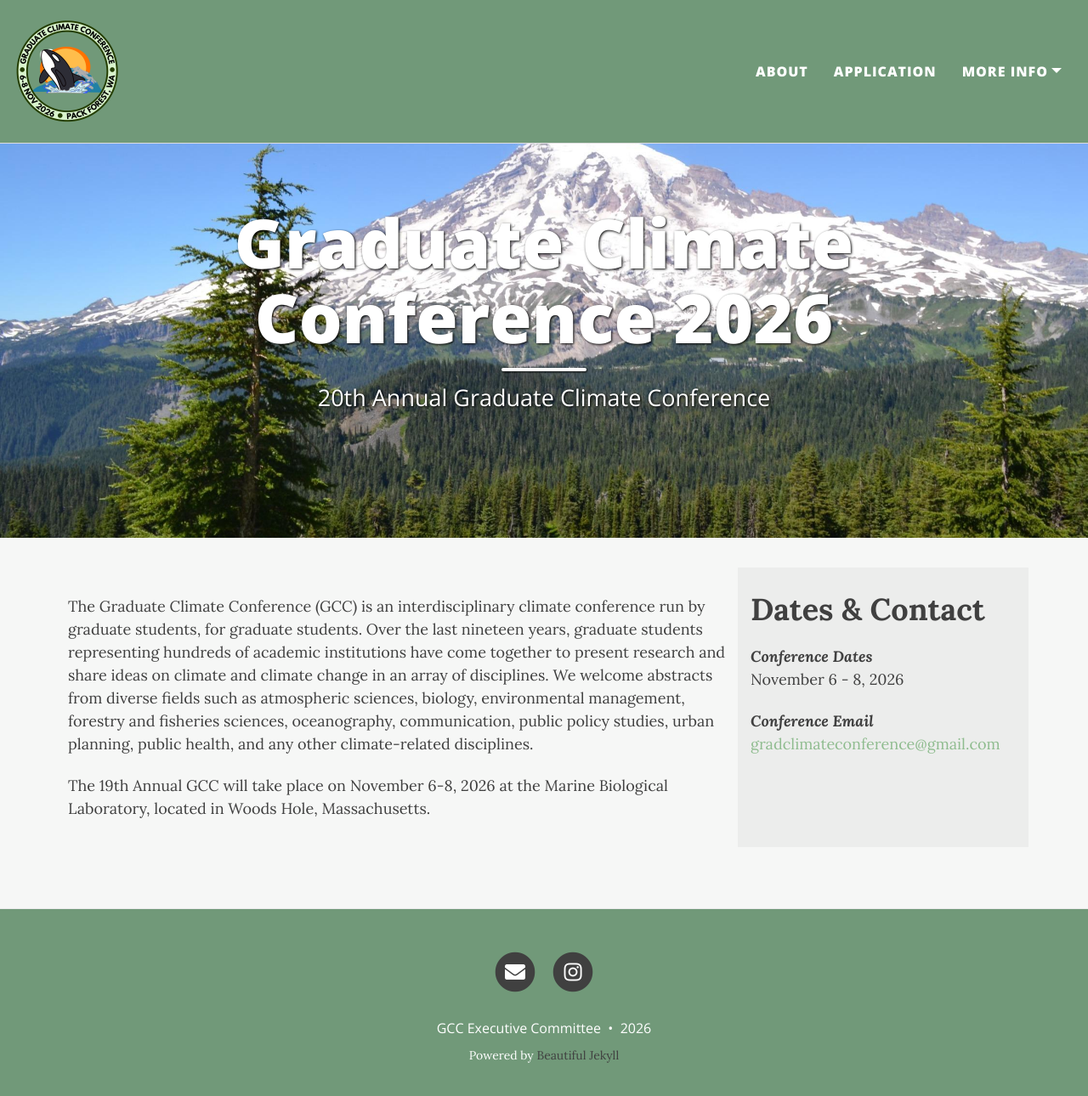
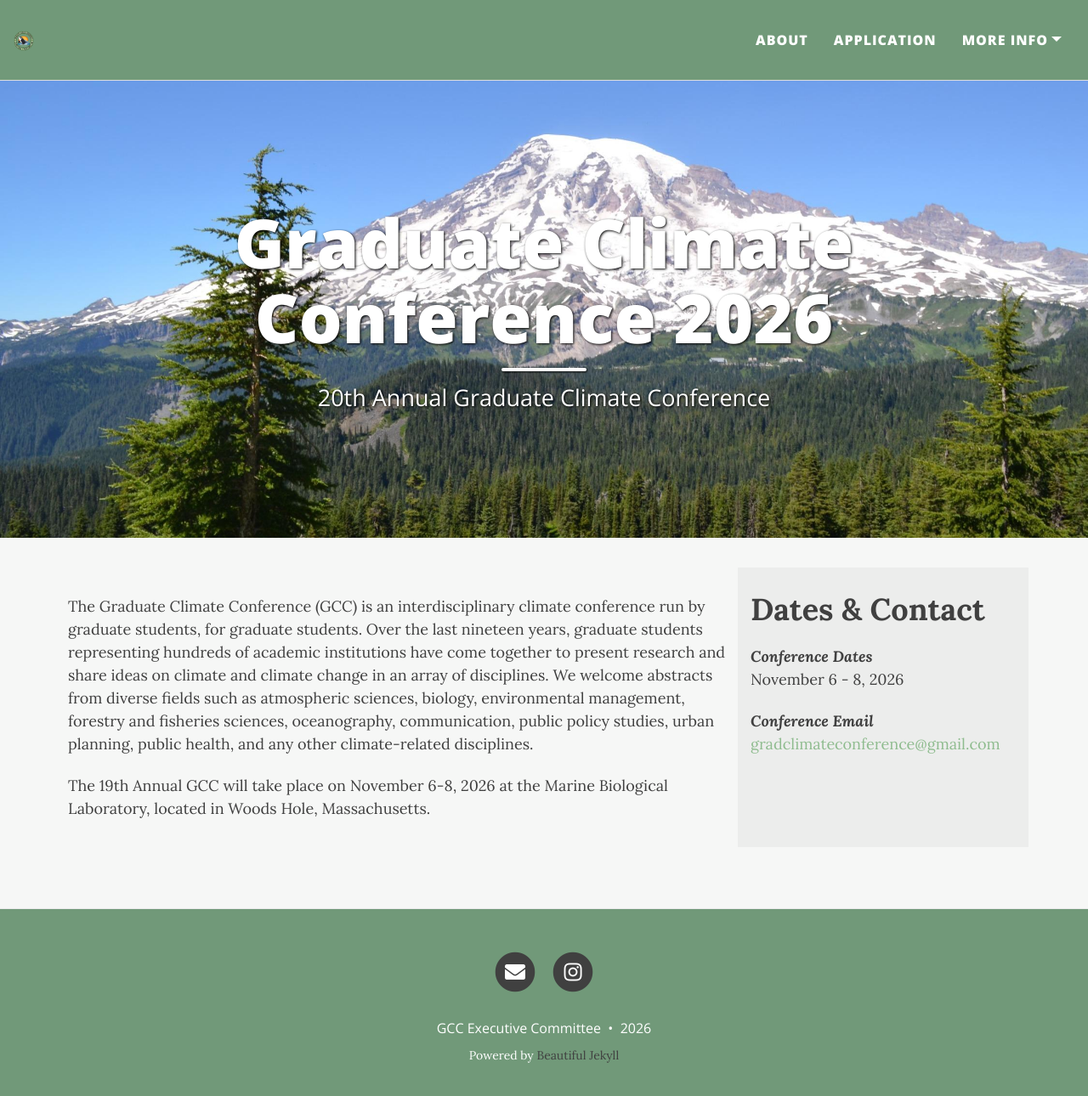
Before and after one commit to graduateclimateconference/graduateclimateconference.github.io, a Jekyll site: the page built from index.html, in a window 1280 px wide and 1303 px high. Shown: the top 1290 px of the window at 85% size. Built offline with Jekyll 4.4.1, drawn with Linux system fonts in a browser that asks for light colours; nearby versions of some CDN libraries; the list of posts is cut into pages by our own code.

Commit message:
Update beautifuljekyll.css

```diff
--- a/assets/css/beautifuljekyll.css
+++ b/assets/css/beautifuljekyll.css
@@ -224,8 +224,10 @@ img {
     padding-bottom: 0;
   }
 
+  # height: 8.0rem;
   .navbar-custom .navbar-brand-logo img {
-    height: 8.0rem;
+    max-height: 50px;
+    width: auto;
   }
 
   .navbar-expand-xl .navbar-nav .nav-link {
```
